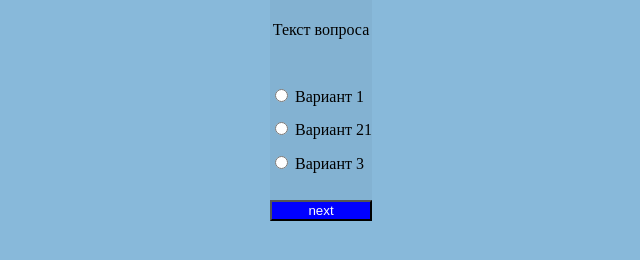
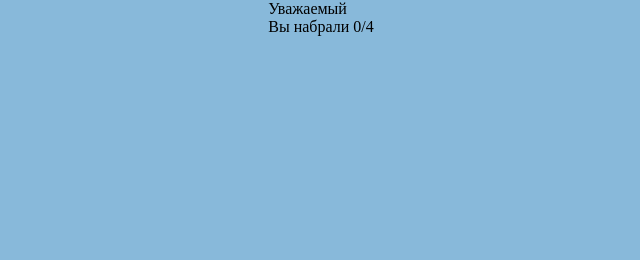
Before and after one commit to iillkuuuu/form, a plain HTML site: page index.html in a window 1280 px wide. Both pictures are taken after a click on the button "next". Shown: the whole page, without its empty margins (319-959 px from the left). Drawn offline with Linux system fonts and the light colour scheme.

Commit message:
Add files via upload

```diff
--- a/main.js
+++ b/main.js
@@ -1,99 +1,192 @@
+/*
+types:
+    btn         -   кнопка
+    url         -   ссылка
+    next        -   кнопка для перехлда на следующую страницу
+    quiz        -   разместить квиз здесь
+    img         -   изображение
+    video       -   видео
+    audio       -   аудио
+    input       -   ввод какой либо информации
+
+параметры:
+    src         -   путь к файлу / ссылка
+    text        -   текст
+    input       -   тип ввода
+
+    bcolor      -   фоновый цвет элемента
+    color       -   цвет текста элемента
+    name        -   класс для input
+
+общие:
+    groundcolor -   фоновый цвет
+    title       -   заголовок страницы
+*/
+
 const main = document.querySelector("main");
 
 const ui = [
   {
-        "groundcolor": "#88b9daff",
-        "title": "form1",
-        "page": [
-        ]
+    groundcolor: "#88b9daff",
+    title: "LOGIN",
+    page: [
+      { type: "txt", text: "<h1>имя:</h1>" },
+      { type: "input", name: "name" },
+      { type: "txt", text: "<h1>фамилия:</h1>" },
+      { type: "input", name: "surname" },
+      { type: "txt", text: "<h1>отчество:</h1>" },
+      { type: "input", name: "pat" },
+      { type: "next" },
+      {
+        type: "video",
+        src: "/resources/istockphoto-135821255-640_adpp_is.mp4",
+      },
+    ],
   },
   {
-        "groundcolor": "#88b9daff",
-        "title": "form12",
-        "page": [
-            {"type": "quiz"},
-            {"type": "next", "text": "next", "bcolor": "#0000ff", "color": "#fff"},
-        ]
-    }
+    page: [
+      {
+        type: "txt",
+        text: "Уважаемый <surname></surname> <name></name> <pat></pat>",
+      },
+      {
+        type: "txt",
+        text: "Вы набрали <score></score>/4",
+      },
+    ],
+  },
+  {},
+  {},
 ];
-
-
 
 const quiz = [
   {
-        "name": "Текст вопроса",
-        "answers": ['Вариант 1', 'Вариант 2', 'Вариант 3'],
-        "true": 1
+    name: "Текст вопроса",
+    answers: ["Вариант 1", "Вариант 2", "Вариант 3"],
+    true: 1,
   },
   {
-        "name": "Текст вопроса",
-        "answers": ['Вариант 1', 'Вариант 21', 'Вариант 3'],
-        "true": 1
+    name: "Текст вопроса",
+    answers: ["Вариант 1", "Вариант 2", "Вариант 3"],
+    true: 1,
   },
   {
-        "name": "Текст вопроса",
-        "answers": ['Вариант 1', 'Вариант 2', 'Вариант 3'],
-        "true": 1
+    name: "Несколько на выбор",
+    answers: ["1", "2", "3"],
+    true: [0, 1],
   },
-    {
-        "name": "Текст вопроса",
-        "answers": ['Вариант 1', 'Вариант 2', 'Вариант 3'],
-        "true": 1
-    }
-]
+];
 quizPage = 0;
 
 let how = [];
 
-next();
+let data = {};
+let isquiz = false;
 
+next(0, false);
 
-function page_render(id=0) {
+function page_render(id = 0) {
+  let stl = "";
   main.innerHTML = "";
+  let isnext = false;
+  isquiz = false;
 
-    if(ui.length > id) {
+  if (ui.length > id) {
     document.querySelector("body").style.backgroundColor = ui[id].groundcolor;
-        if(ui[id].title.length > 0) {
+    if (!(ui[id].title == undefined || ui[id].title.length <= 0)) {
       document.querySelector("title").innerHTML = ui[id].title;
     }
 
-        if(ui[id].page == undefined || ui[id].page.length <= 0) {
+    if (ui[id].page == undefined || ui[id].page.length <= 0) {
       quiz_func();
-            main.innerHTML += `<button style="background-color: #00f; color: #fff;" onclick="page_render(${id+1})">next</button>`;
+      isquiz = true;
+      isnext = true;
+      next_btn(id);
     } else {
       ui[id].page.forEach((ell) => {
         let type = ell.type;
-                let stl = `style="background-color: ${ell.bcolor}; color: ${ell.color};"`;
-                if(type == "btn") {
-                    main.innerHTML += `<button ${stl} onclick='document.location.href=${ell.src};'>${ell.text || 'click'}</button>`;
-                } else if(type == "url") {
-                    main.innerHTML += `<a ${stl} href="${ell.src}">${ell.text || ''}</a>`;
-                } else if(type == "txt") {
-                    main.innerHTML += `<div ${stl}>${ell.text || ''}</div>`;
-                } else if(type == "next") {
-                    main.innerHTML += `<button ${stl} onclick="next(${id+1})">${ell.text || ''}</button>`;
-                } else if(type == "quiz") {
+        if (ell.bcolor || ell.color)
+          stl = `style="background-color: ${ell.bcolor}; color: ${ell.color};"`;
+        if (type == "btn") {
+          main.innerHTML += `<button ${stl} onclick='document.location.href=${ell.src};'>${ell.text || "click"}</button>`;
+        } else if (type == "url") {
+          main.innerHTML += `<a ${stl} href="${ell.src}">${ell.text || ""}</a>`;
+        } else if (type == "txt") {
+          main.innerHTML += `<div ${stl}>${ell.text || ""}</div>`;
+        } else if (type == "next") {
+          next_btn(id, stl || undefined, ell.text || undefined);
+          isnext = true;
+        } else if (type == "quiz") {
           quiz_func();
+          isquiz = true;
+        } else if (type == "img") {
+          main.innerHTML += `<img ${stl} src=${ell.src}>${ell.text || ""}</img>`;
+        } else if (type == "video") {
+          main.innerHTML += `<video ${stl} src=${ell.src} controls>${ell.text || ""}</video>`;
+        } else if (type == "audio") {
+          main.innerHTML += `<audio ${stl} src=${ell.src} controls>${ell.text || ""}</audio>`;
+        } else if (type == "input") {
+          main.innerHTML += `<input ${stl} class="${ell.name}" type="${ell.input}" onchange="data.${ell.name} = document.querySelector('.${ell.name}').value">${ell.text || ""}</input>`;
         }
-            })
+      });
+
+      if (isquiz && !isnext) next_btn(id);
+    }
   }
 
+  data.score = 0;
+  for (let i = 0; i < how.length; i++) {
+    data.score += how[i];
   }
-
-    console.log(how);
+  for (let i = 0; i < Object.keys(data).length; i++) {
+    document.querySelectorAll(Object.keys(data)[i]).forEach((e) => {
+      e.innerHTML += Object.values(data)[i];
+    });
+  }
 }
 
 function quiz_func() {
   let ans = "";
   quiz[quizPage].answers.forEach((ell, i) => {
-        ans += `<div><input type="radio" class="answer" name="answer" value="${i}"> ${ell}</div>`;
+    ans += `<div class="ans"><input type="${Array.isArray(quiz[quizPage].true) ? "checkbox" : "radio"}" class="answer" id="${i}" name="answer" value="but${i}"><div onclick="document.querySelector('input[name=answer][value=but${i}]').checked = true;">${ell}</div></input></div>`;
   });
   main.innerHTML += `<div class="quiz">${quiz[quizPage].name}<div class="answers">${ans}</div></div>`;
   quizPage++;
 }
 
-function next(inp=0) {
-    if(inp > 0) console.log(document.querySelector('input[name="answer"]:checked').value);
+function next(inp = 0, val = true) {
+  if (val && isquiz) {
+    if (Array.isArray(quiz[quizPage - 1].true)) {
+      how[how.length] = 0;
+      document.querySelectorAll('input[name="answer"]:checked').forEach((e) => {
+        quiz[quizPage - 1].true.sort;
+
+        let yes = false;
+        for (let i = 0; i < quiz[quizPage - 1].true.length; i++) {
+          if (quiz[quizPage - 1].true[i] == e.id) {
+            how[how.length - 1]++;
+            yes = true;
+            break;
+          }
+        }
+
+        if (!yes) how[how.length - 1]--;
+      });
+    } else {
+      how[how.length] =
+        document.querySelector('input[name="answer"]:checked').value ==
+        "but" + quiz[quizPage - 1].true;
+    }
+  }
+  console.log(how);
 
   page_render(inp);
 }
+
+function next_btn(
+  id = 0,
+  stl = 'style="background-color: #00f; color: #fff;"',
+  txt = "next",
+) {
+  main.innerHTML += `<button onclick="next(${id + 1});" ${stl}>${txt || "next"}</button>`;
+}
--- a/style.css
+++ b/style.css
@@ -1,4 +1,4 @@
-body{
+body {
   margin: 0px;
   padding: 0px;
   background-color: gray;
@@ -8,14 +8,14 @@ body{
   align-items: center;
 }
 
-main{
+main {
   display: flex;
   flex-direction: column;
   justify-content: space-around;
 }
 
-.quiz{
-    height: 200px;
+.quiz {
+  padding: 10px;
   background-color: #00000009;
   display: flex;
   flex-direction: column;
@@ -23,10 +23,23 @@ main{
   align-items: center;
 }
 
-.answers{
-    height: 50%;
+.answers {
   display: flex;
   flex-direction: column;
   justify-content: space-around;
   align-items: flex-start;
 }
+
+.answer {
+  margin-top: 10px;
+  margin-bottom: 10px;
+}
+
+.ans {
+  background-color: rgba(78, 78, 78, 0.027);
+  border-radius: 10px;
+  margin: 10px;
+  display: flex;
+  justify-content: space-around;
+  align-items: center;
+}
```
Lines whose indentation alone changed are shown as unchanged.
